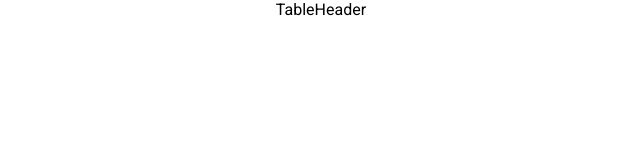
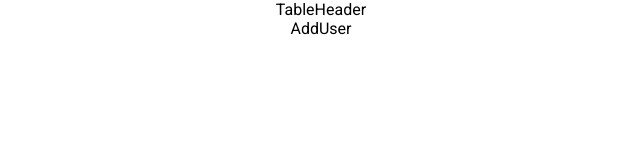
Before and after one commit to brenderbee/add-user, a React (Create React App) app: page / in a window 1280 px wide. Shown: the top 160 px of the page, without its empty margins (319-959 px from the left). Built offline with nearby package versions, Linux system fonts and the light colour scheme.

Commit message:
Create AddUser component and import to TableHeader.

```diff
--- /dev/null
+++ b/src/assets/components/AddUser.js
@@ -0,0 +1,11 @@
+import React from 'react';
+
+function AddUser() {
+  return (
+    <div>
+      AddUser
+    </div>
+  );
+}
+
+export default AddUser;
--- a/src/assets/components/TableHeader.js
+++ b/src/assets/components/TableHeader.js
@@ -1,9 +1,11 @@
 import React from 'react';
+import { AddUser } from './';
 
 function TableHeader() {
   return (
     <div>
       TableHeader
+      <AddUser />
     </div>
   );
 }
--- a/src/assets/components/index.js
+++ b/src/assets/components/index.js
@@ -1,7 +1,9 @@
+import AddUser from './AddUser';
 import Table from './Table';
 import TableHeader from './TableHeader';
 
 export {
+  AddUser,
   Table,
   TableHeader
 }
```
